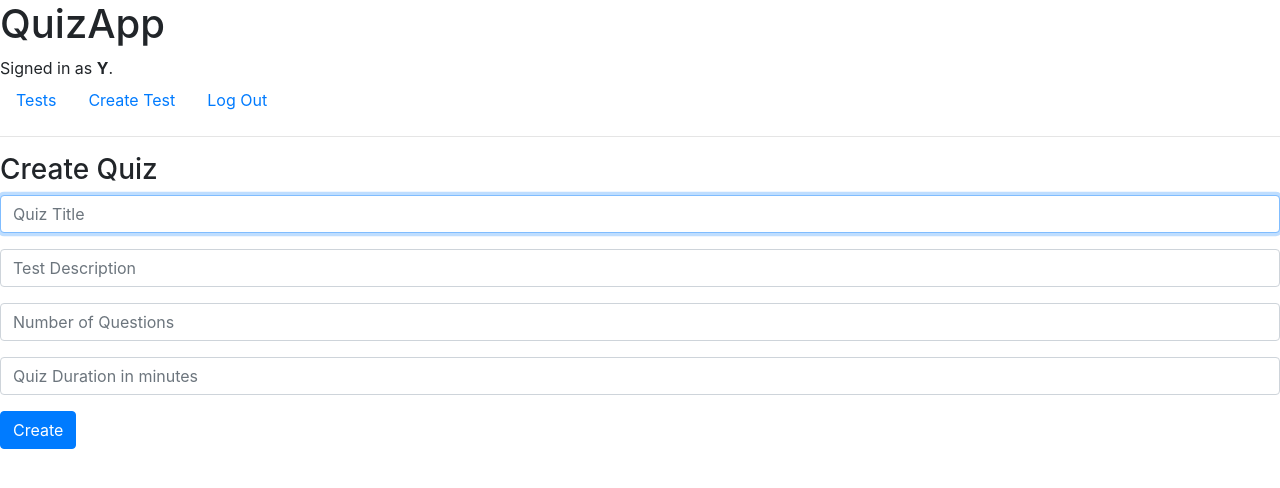
After one commit to Yuskhosmith/QuizApp, a Django app: page /createtest in a window 1280 px wide. The commit adds this page. Shown: the top 488 px of the page. Run offline with Django 4.2, Linux system fonts and the light colour scheme; a user stored in the database is signed in; some libraries are stand-ins or nearby versions.

Commit message:
Create Test ☑️

```diff
--- a/QuizApp/models.py
+++ b/QuizApp/models.py
@@ -1,6 +1,29 @@
+from email.policy import default
 from django.db import models
 from django.contrib.auth.models import AbstractUser
 
 # Create your models here.
 class User(AbstractUser):
     pass
+
+class Quiz(models.Model):
+    user = models.ForeignKey(User, on_delete=models.CASCADE)
+    title = models.CharField(max_length=200)
+    description = models.CharField(max_length=1000)
+    number_of_questions = models.IntegerField(default=1)
+    duration = models.IntegerField(help_text="Duration in seconds", default=60)
+
+class Question(models.Model):
+    quiz = models.ForeignKey(Quiz, on_delete=models.CASCADE)
+    question = models.CharField(max_length=1000)
+    option_a = models.CharField(max_length=1000)
+    option_b = models.CharField(max_length=1000)
+    option_c = models.CharField(max_length=1000)
+    option_d = models.CharField(max_length=1000)
+
+class Answer(models.Model):
+    question = models.OneToOneField(Question, on_delete=models.CASCADE, primary_key=True)
+    answer = models.CharField(max_length=1)
+
+    def __str__(self):
+        return f"{self.question.question} \nA. {self.question.option_a}\nB. {self.question.option_b}\nC. {self.question.option_c}\nD. {self.question.option_d}\n Answer: {self.answer}"
--- a/QuizApp/static/QuizApp/css/style.css
+++ b/QuizApp/static/QuizApp/css/style.css
@@ -4,3 +4,7 @@ html {
 *, *:before, *:after {
     box-sizing: inherit;
 }
+
+/* body{
+  background-color: black;
+} */
--- /dev/null
+++ b/QuizApp/templates/QuizApp/createtest.html
@@ -0,0 +1,29 @@
+{% extends "quizapp/layout.html" %}
+
+{% block body %}
+    {% if user.is_authenticated %}
+        {% if message %}
+            <li>{{message}}</li>
+        {% endif %}
+        <h3>Create Quiz</h3>
+        <form action="{% url 'createtest' %}" method="post">
+            {% csrf_token %}
+            <div class="form-group">
+                <input autofocus class="form-control" type="text" name="title" placeholder="Quiz Title">
+            </div>
+            <div class="form-group">
+                <input autofocus class="form-control" type="text" name="description" placeholder="Test Description">
+            </div>
+            <div class="form-group">
+                <input autofocus class="form-control" type="number" name="number_of_questions" placeholder="Number of Questions">
+            </div>
+            <div class="form-group">
+                <input autofocus class="form-control" type="number" name="duration" placeholder="Quiz Duration in minutes">
+            </div>
+            <input class="btn btn-primary" type="submit" value="Create">
+
+        </form>
+
+    {% endif %}
+
+{% endblock %}
--- a/QuizApp/templates/QuizApp/layout.html
+++ b/QuizApp/templates/QuizApp/layout.html
@@ -6,7 +6,7 @@
 <!DOCTYPE html>
 <html lang="en">
     <head>
-        <title>{% block title %}Auctions{% endblock %}</title>
+        <title>{% block title %}QuizApp{% endblock %}</title>
         <link rel="stylesheet" href="https://stackpath.bootstrapcdn.com/bootstrap/4.4.1/css/bootstrap.min.css" integrity="sha384-Vkoo8x4CGsO3+Hhxv8T/Q5PaXtkKtu6ug5TOeNV6gBiFeWPGFN9MuhOf23Q9Ifjh" crossorigin="anonymous">
         <link rel="stylesheet" type="text/css" href="{% static 'quizapp/css/style.css' %}">
     </head>
@@ -22,7 +22,7 @@
         <ul class="nav">
             {% if user.is_authenticated %}
                 <li class="nav-item">
-                    <a class="nav-link" href="{% url 'tests' %}">Tests</a>
+                    <a class="nav-link" href="{% url 'index' %}">Tests</a>
                 </li>
                 <li class="nav-item">
                     <a href="{% url 'createtest' %}" class="nav-link">Create Test</a>
--- a/QuizApp/urls.py
+++ b/QuizApp/urls.py
@@ -1,3 +1,4 @@
+from unicodedata import name
 from QuizApp import views
 from django.urls import path
 
@@ -6,9 +7,9 @@ urlpatterns = [
     path("login", views.login_view, name="login"),
     path("logout", views.logout_view, name="logout"),
     path("register", views.register, name="register"),
+    path("createtest", views.createtest, name="createtest"),
+    path("tests", views.tests, name="tests"),
+    path("test/<int:test_id>", views.tests, name="test"),
     # path('addQuestion/', addQuestion,name='addQuestion'),
-    # path('login/', loginPage,name='login'),
-    # path('logout/', logoutPage,name='logout'),
-    # path('register/', registerPage,name='register'),
 
 ]
--- a/QuizApp/views.py
+++ b/QuizApp/views.py
@@ -3,11 +3,17 @@ from django.contrib.auth import authenticate, login, logout
 from django.http import HttpResponseRedirect
 from django.urls import reverse
 from django.db import IntegrityError
-from .models import User
+from .models import User, Quiz
+from django.shortcuts import redirect
+from django.contrib.auth.decorators import login_required
+from django.conf import settings
 
 # Create your views here.
 def index(request):
-    return render(request, "quizapp/index.html")
+
+    return render(request, "quizapp/index.html", {
+        'tests': Quiz.objects.all()
+    })
 
 def login_view(request):
     if request.method == "POST":
@@ -35,26 +41,82 @@ def logout_view(request):
 
 def register(request):
     if request.method == "POST":
-        username = request.POST["username"]
-        email = request.POST["email"]
+        try:
+            username = request.POST["username"]
+            email = request.POST["email"]
 
-        # Ensure password matches confirmation
-        password = request.POST["password"]
-        confirmation = request.POST["confirmation"]
-        if password != confirmation:
+            # Ensure password matches confirmation
+            password = request.POST["password"]
+            confirmation = request.POST["confirmation"]
+            if password != confirmation:
+                return render(request, "quizapp/register.html", {
+                    "message": "Passwords must match."
+                })
+            elif len(password) < 8:
+                return render(request, "quizapp/register.html", {
+                    "message": "Password cannot be less than 8 characters."
+                })
+
+            # Attempt to create new user
+            try:
+                user = User.objects.create_user(username, email, password)
+                user.save()
+            except IntegrityError:
+                return render(request, "quizapp/register.html", {
+                    "message": "Username already taken."
+                })
+            login(request, user)
+            return HttpResponseRedirect(reverse("index"))
+        except ValueError:
             return render(request, "quizapp/register.html", {
-                "message": "Passwords must match."
+                "message": "All Field must be set"
             })
-
-        # Attempt to create new user
-        try:
-            user = User.objects.create_user(username, email, password)
-            user.save()
-        except IntegrityError:
-            return render(request, "quizapp/register.html", {
-                "message": "Username already taken."
-            })
-        login(request, user)
-        return HttpResponseRedirect(reverse("index"))
     else:
         return render(request, "quizapp/register.html")
+
+@login_required(login_url='/login')
+def createtest(request):
+    if request.method == "POST":
+        try:
+            user = User.objects.get(id=request.user.id)
+            title = request.POST["title"]
+            description = request.POST["description"]
+            number_of_questions = request.POST["number_of_questions"]
+            duration = request.POST["duration"]
+
+            # Ensuring all items are filled
+            items = [title, description, number_of_questions, duration]
+            for i in items:
+                if len(i) < 1:
+                    break #Implement in Js and remove it here
+
+            # Attempt to create new test
+            try:
+                test = Quiz.objects.create(user=user, title=title, description=description, number_of_questions=number_of_questions, duration=duration)
+                test.save()
+                saved_test = Quiz.objects.filter(user=user, title=title, description=description, number_of_questions=number_of_questions, duration=duration).first()
+
+                return HttpResponseRedirect("/tests/" + saved_test.id)
+                """render(request, "quizapp/test.html", {
+                    'x': saved_test,
+                    'y': saved_test.id,
+                    'z': test.id,
+                }"""
+                #HttpResponseRedirect("/tests/" + saved_test.id)
+            except IntegrityError:
+                return render(request, "quizapp/createtest.html", {
+                    "message": "Title already exist."
+                })
+
+        except ValueError:
+            pass
+    else:
+        return render(request, "quizapp/createtest.html")
+
+
+@login_required(login_url='/login')
+def tests(request, test_id):
+
+    return render(request, "quizapp/test.html", {
+        "test": Quiz.objects.get(id=test_id),
+    })
```
Also changed, not shown: QuizApp/templates/QuizApp/index.html (+10 -6 lines), QuizApp/templates/QuizApp/register.html (+4 -4 lines), QuizApp/templates/QuizApp/test.html (added, +12 -0 lines), documentation.md (+4 -2 lines), QuizApp/migrations/0002_question_answer_quiz_question_quiz.py (added), db.sqlite3.
